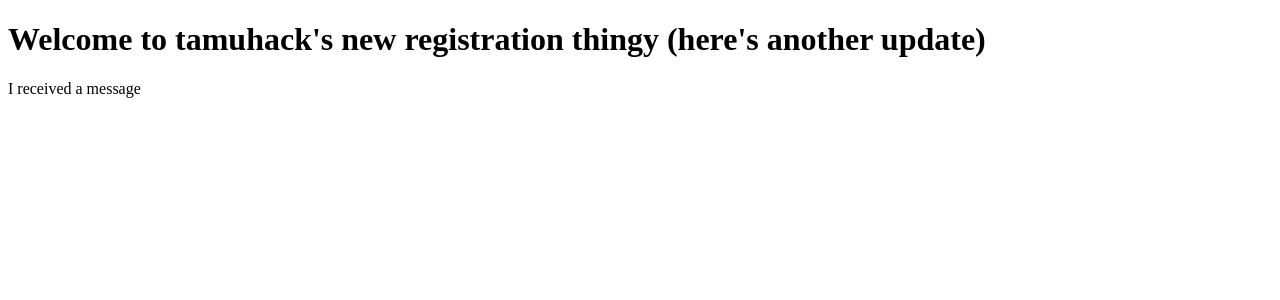
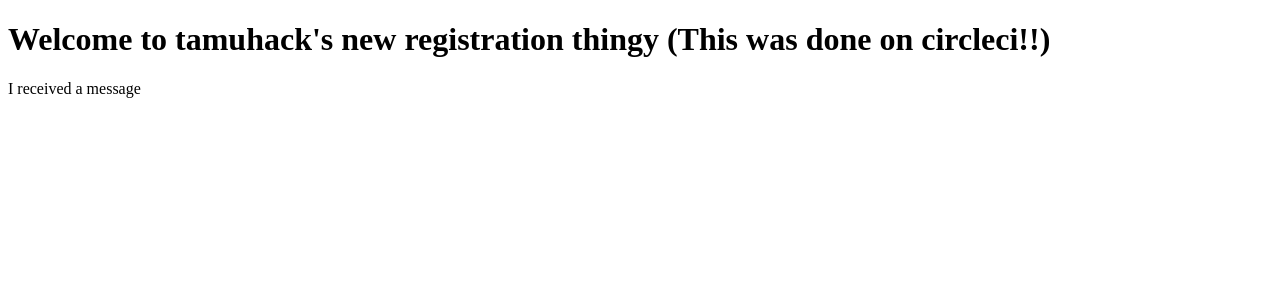
Before and after one commit to tamuhack-org/quack, a React app in the folder frontend/: page / in a window 1280 px wide. Shown: the top 300 px of the page. Built offline with nearby package versions, Linux system fonts and the light colour scheme; no server answers; the HTML template or start-up script is replaced by a standard one.

Commit message:
let's see

```diff
--- a/frontend/src/App.jsx
+++ b/frontend/src/App.jsx
@@ -23,7 +23,7 @@
     return (
         <div className="App">
           <header className="App-header">
-            <h1 className="App-title">Welcome to tamuhack's new registration thingy (here's another update)</h1>
+            <h1 className="App-title">Welcome to tamuhack's new registration thingy (This was done on circleci!!)</h1>
           </header>
           <p className="App-intro">{this.state.response}</p>
         </div>
```
Also changed, not shown: 1 other file (tests, documents, lock files or other folders).
